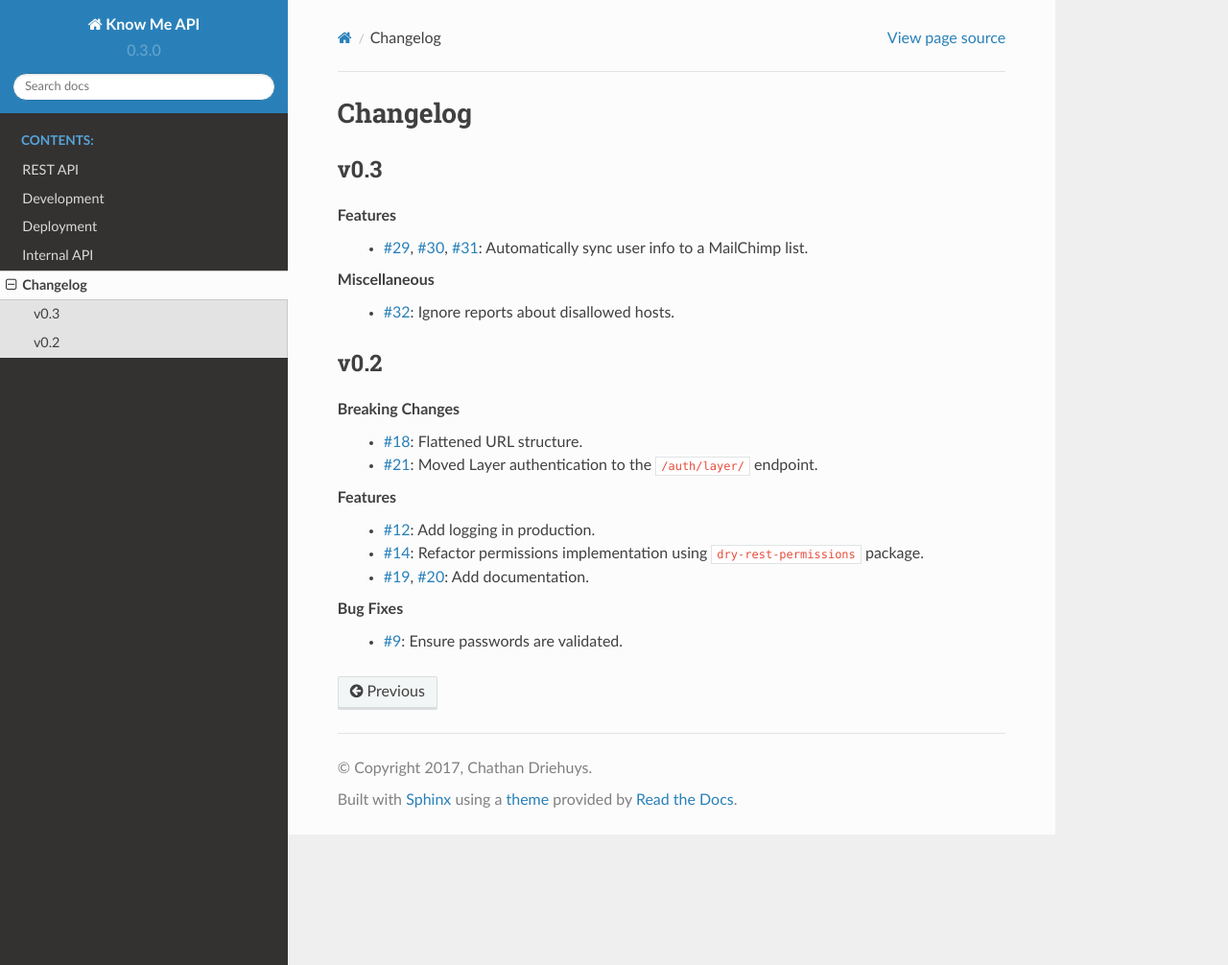
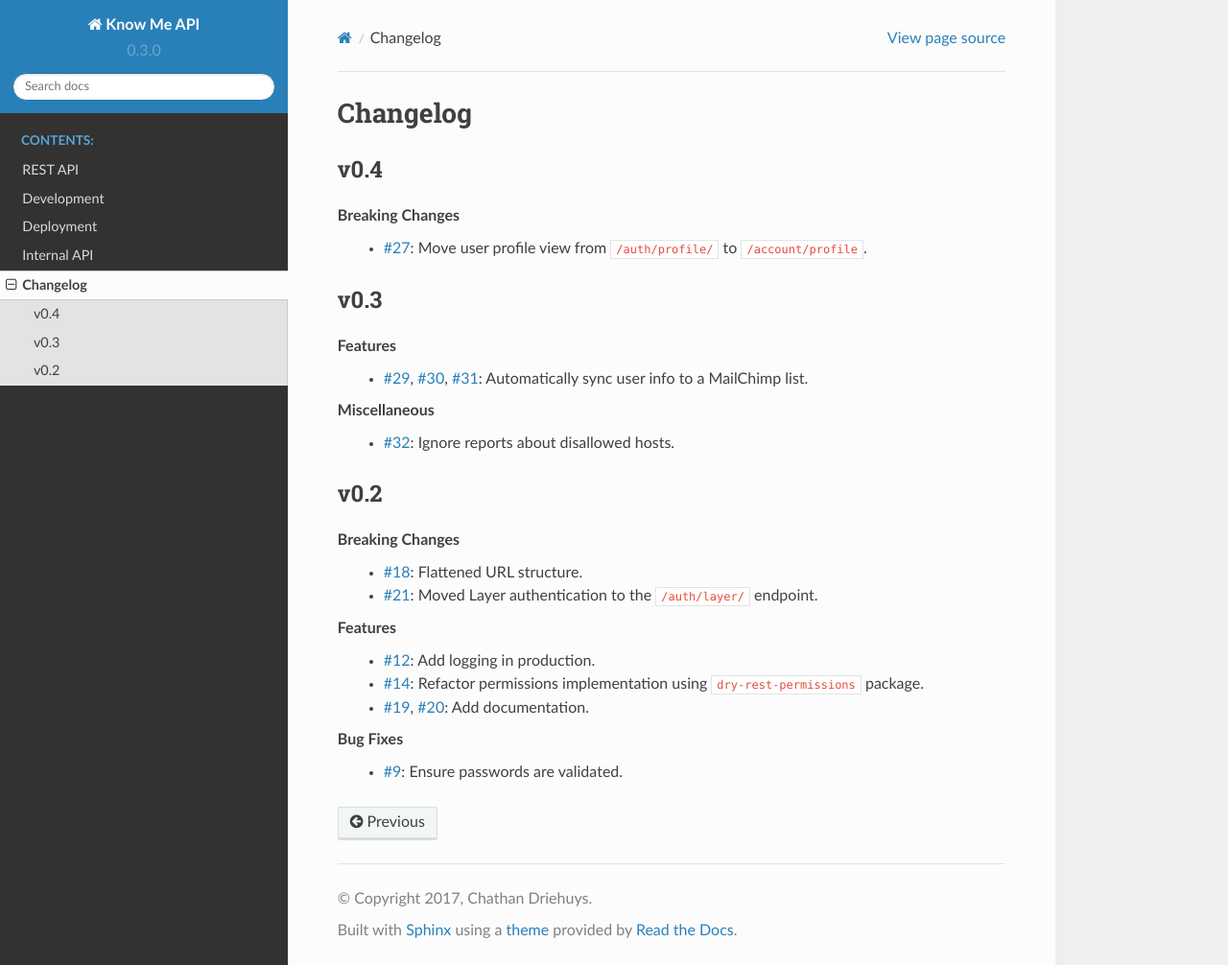
Before and after one commit to knowmetools/km-api, a Sphinx documentation site: the page built from docs/changelog.rst, in a window 1280 px wide and 1006 px high. Shown: the whole window at 96% size. Built offline with Sphinx 7.4.7 and the Read the Docs theme 2.0.0, drawn with Linux system fonts in a browser that asks for light colours.

Commit message:
Update changelog.

```diff
--- a/docs/changelog.rst
+++ b/docs/changelog.rst
@@ -1,5 +1,12 @@
 Changelog
 =========
+
+
+v0.4
+----
+
+Breaking Changes
+  * :issue:`27`: Move user profile view from ``/auth/profile/`` to ``/account/profile``.
 
 
 v0.3
```
